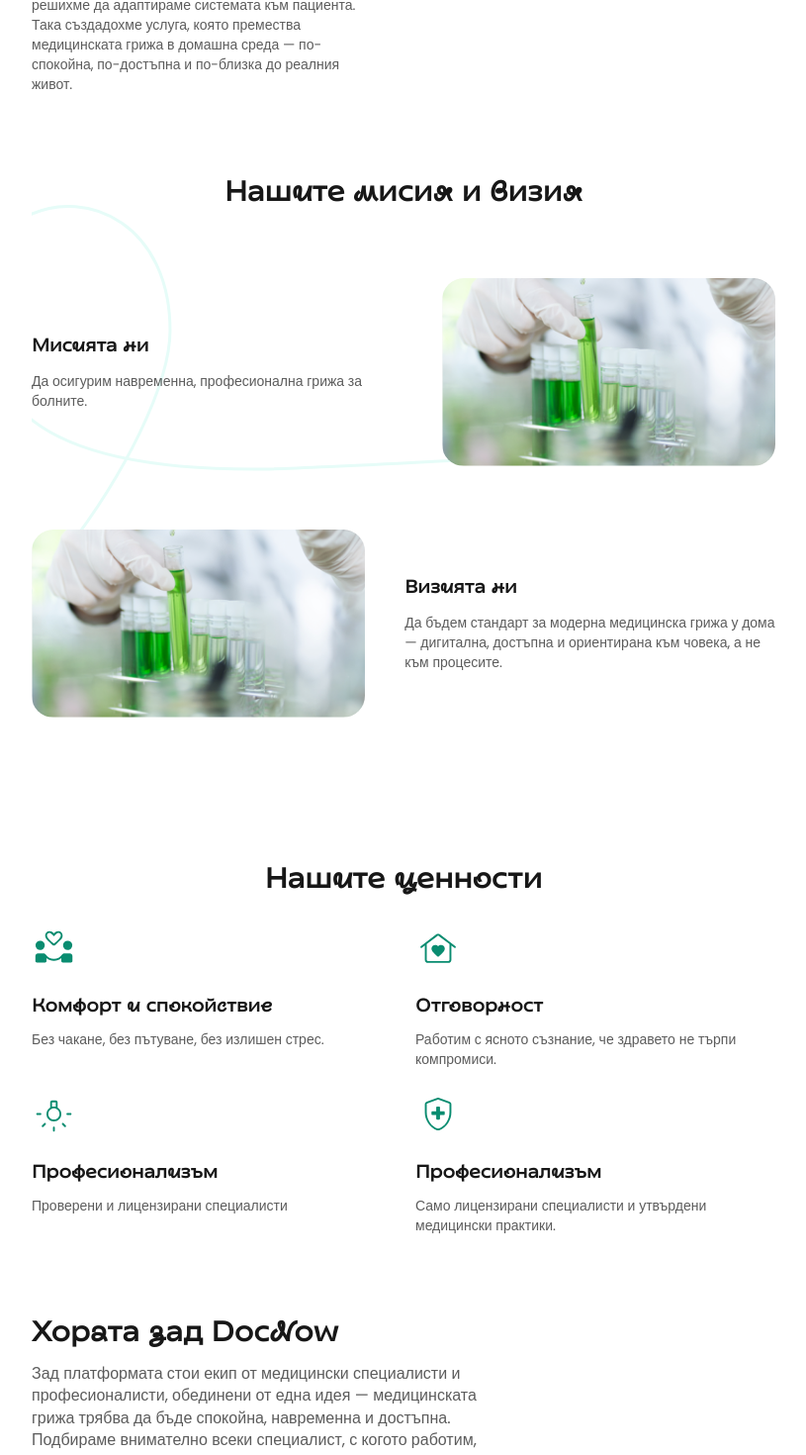
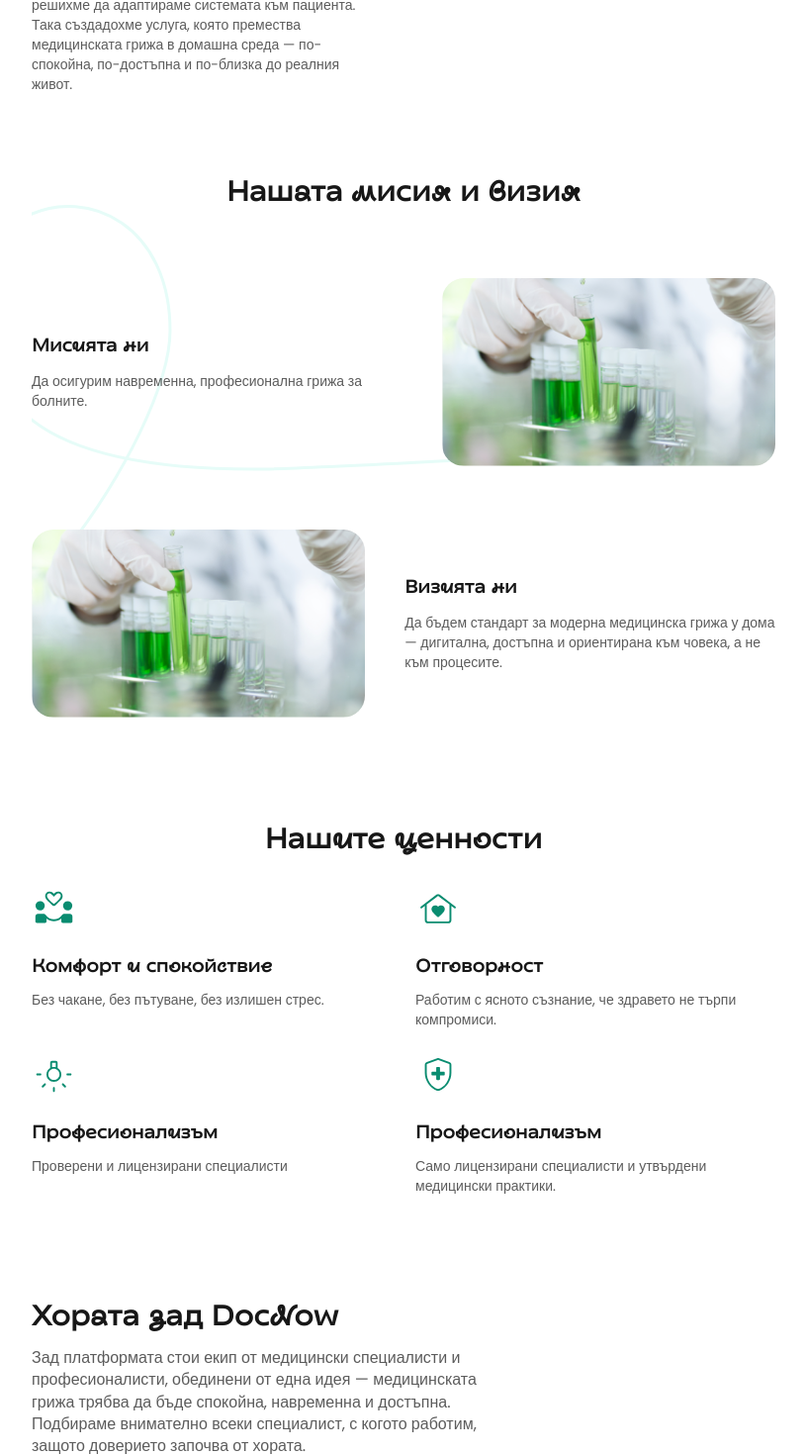
Before and after one commit to yordanovdev/doc-now-client, a React (Vite) app: page /about in a window 1280 px wide. Shown: the part 1478-2948 px from the top of the page at 99% size, without its empty margins (232-1047 px from the left). Built offline with nearby package versions, Linux system fonts and the light colour scheme.

Commit message:
Spacings again

```diff
--- a/src/components/about-us/our-mission/OurMission.tsx
+++ b/src/components/about-us/our-mission/OurMission.tsx
@@ -4,7 +4,7 @@ import ourMissionImg from "../../../assets/images/about-us/out-mission/our-missi
 export const OurMission = () => {
   return (
     <div className="max-md:px-6">
-      <div className="max-w-378 xl:px-40 max-md:max-w-md w-full relative overflow-x-hidden md:w-188 xl:w-full mx-auto py-10">
+      <div className="max-w-378 xl:px-40 max-md:max-w-md w-full relative overflow-x-hidden md:w-188 xl:w-full mx-auto pt-10">
         <svg
           width="800"
           height="538"
@@ -20,7 +20,7 @@ export const OurMission = () => {
           />
         </svg>
         <Typography variant={"h2"} className="text-left md:text-center">
-          Нашите мисия и визия
+          Нашата мисия и визия
         </Typography>
         <div className="my-16 flex items-center flex-row max-md:flex-col gap-10 justify-between md:w-188 xl:w-full mx-auto">
           <div className="space-y-2.5">
--- a/src/components/about-us/people/People.tsx
+++ b/src/components/about-us/people/People.tsx
@@ -17,7 +17,7 @@ export const People = () => {
   return (
     <div className="overflow-x-hidden">
       <div className="max-md:px-6">
-        <div className="max-w-378 xl:px-10 max-md:max-w-md w-full relative overflow-x-hidden md:w-188 xl:w-full mx-auto pt-10">
+        <div className="max-w-378 xl:px-10 max-md:max-w-md w-full relative overflow-x-hidden md:w-188 xl:w-full mx-auto pt-16">
           <div className="w-full md:w-120 space-y-2">
             <Typography variant={"h2"}>Хората зад DocNow</Typography>
             <Typography variant={"p"}>
```
